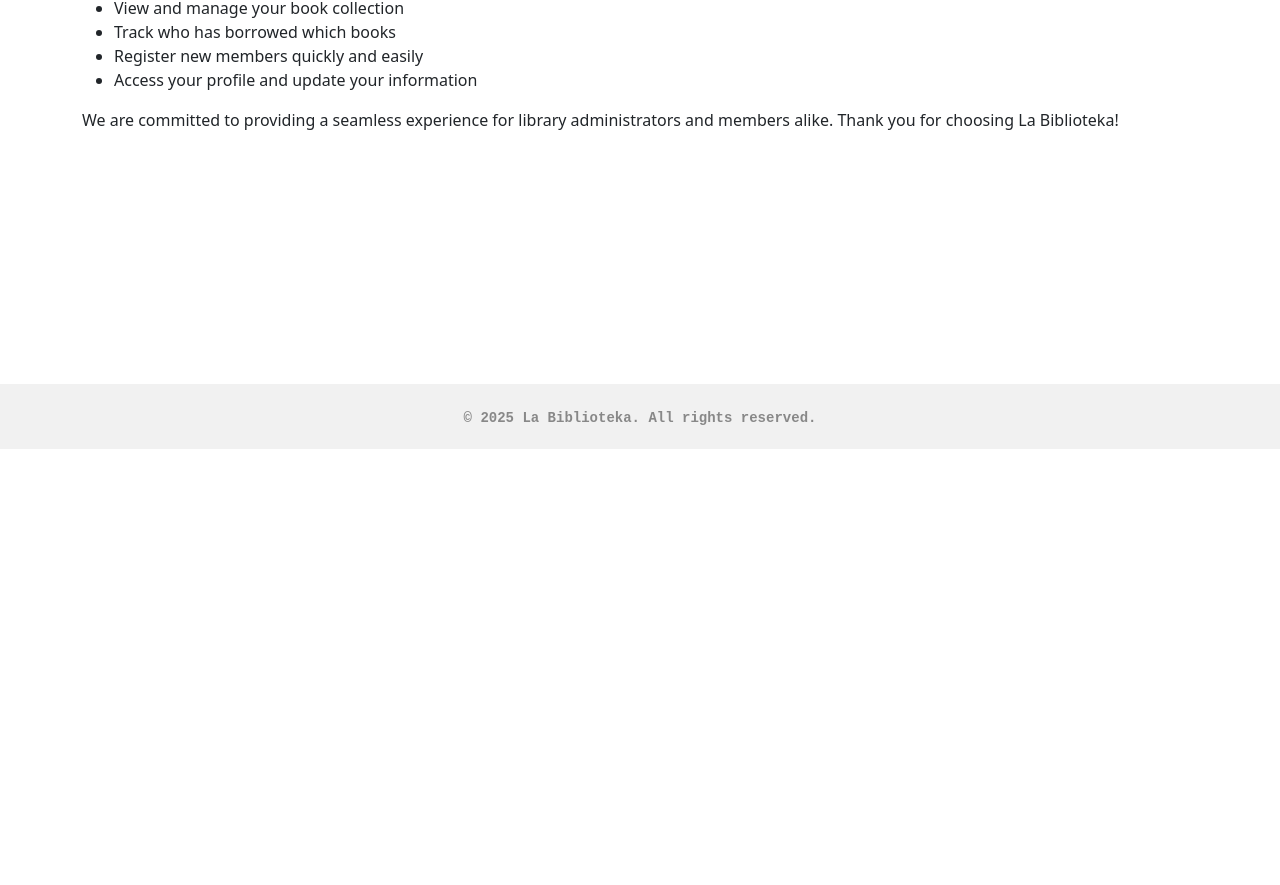
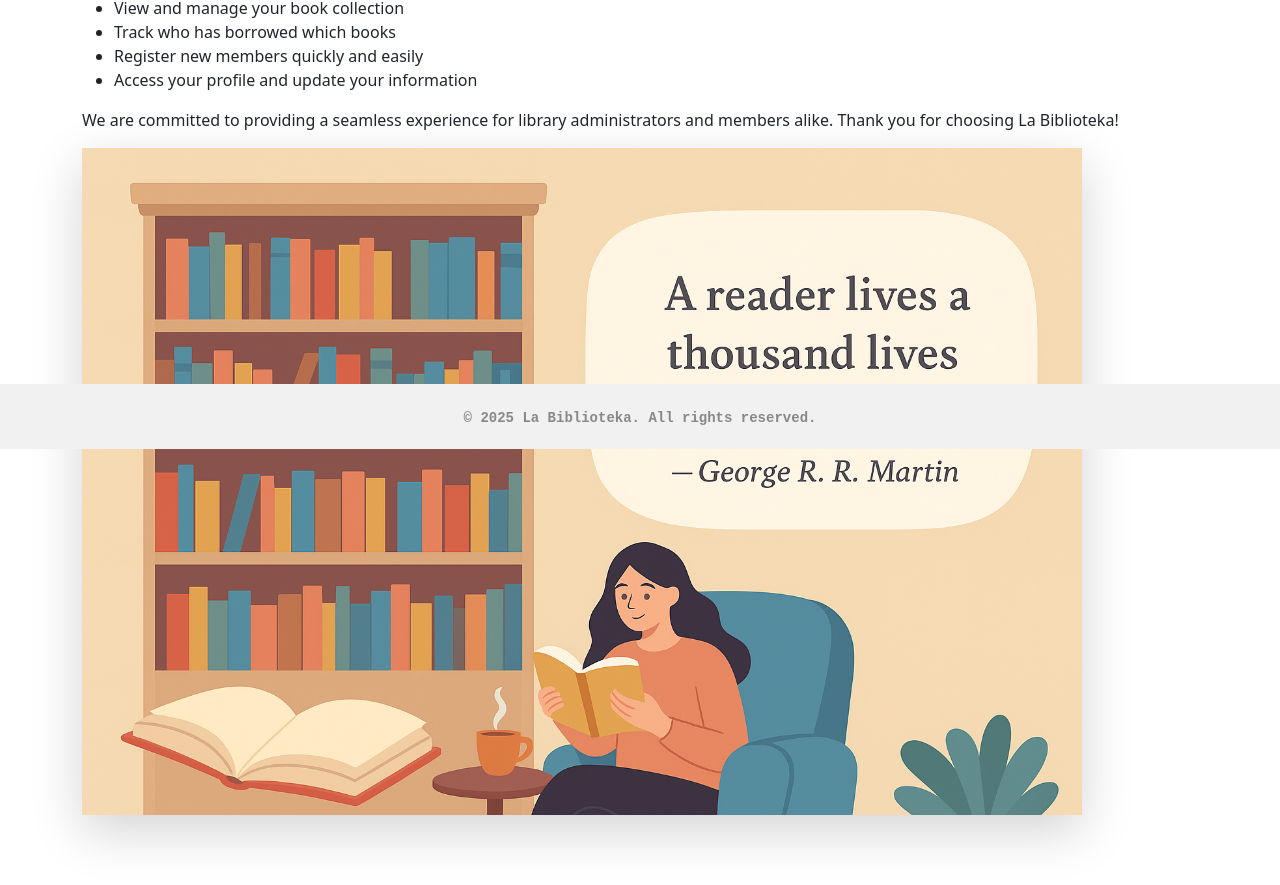
Before and after one commit to elab-development/internet-tehnologije-2024-projekat-appbiblioteka_20210263_20210292, a React (Create React App) app in the folder biblioteka-react/: page /about in a window 1280 px wide. Shown: the part 351-1236 px from the top of the page. Before the commit the page ends 800 px from the top, so only its background shows below. Built offline with nearby package versions, Linux system fonts and the light colour scheme.

Commit message:
uredjivanje about stranice

```diff
--- a/biblioteka-react/src/pages/About.jsx
+++ b/biblioteka-react/src/pages/About.jsx
@@ -1,5 +1,6 @@
 import React from 'react';
 import Header from "../components/Header";
+import logo from '../images/citat.png';
 
 const About = () => {
     return (
@@ -15,7 +16,19 @@ const About = () => {
                     <li>Access your profile and update your information</li>
                 </ul>
                 <p>We are committed to providing a seamless experience for library administrators and members alike. Thank you for choosing La Biblioteka!</p>
-            </div>
+
+        <div className="flex justify-center items-center mt-8">
+             <a href="/books">
+                    <img
+                        src={logo}
+                        alt="Citat"
+                      style={{ width: '1000px', height: 'auto' }}
+                        className="rounded-2xl shadow-lg"
+                    />
+                 </a>
+                </div>
+
+         </div>
 
         </div>
     );
```
Also changed, not shown: biblioteka-react/src/images/citat.png (added).
